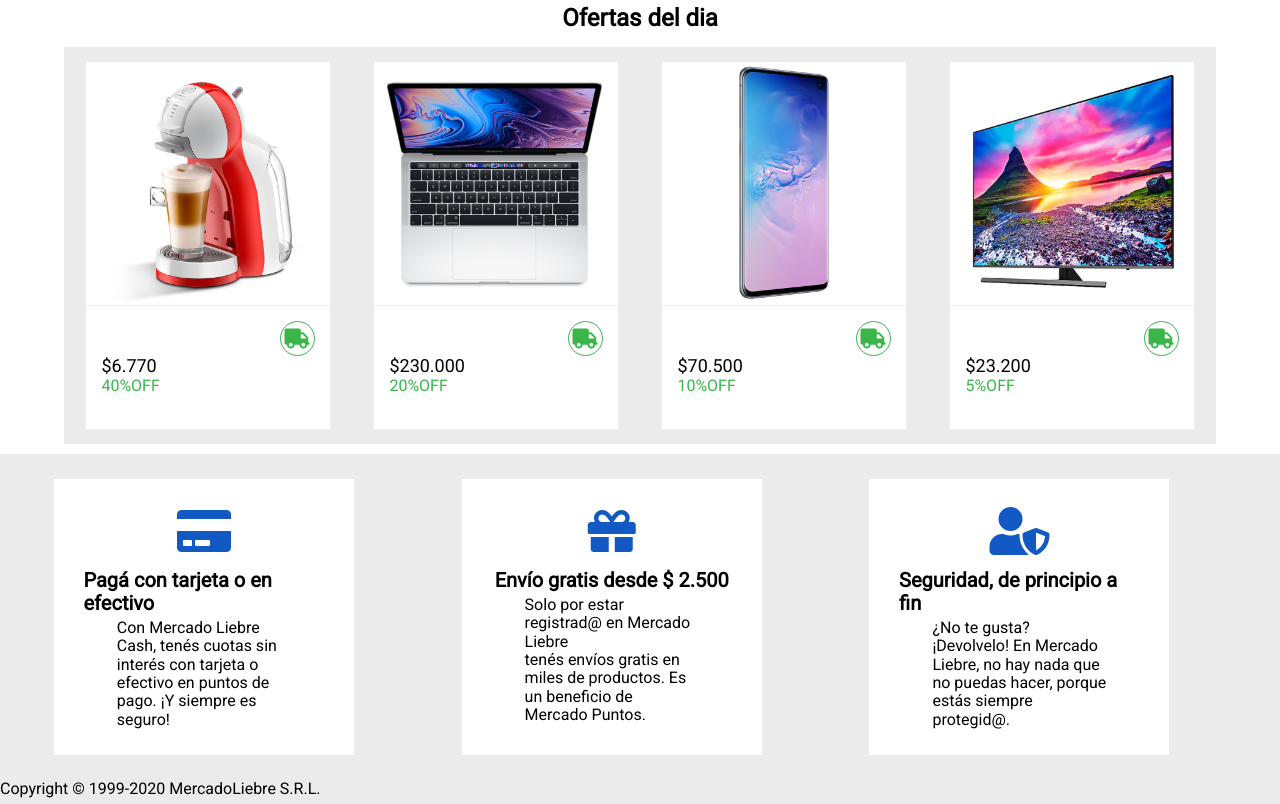
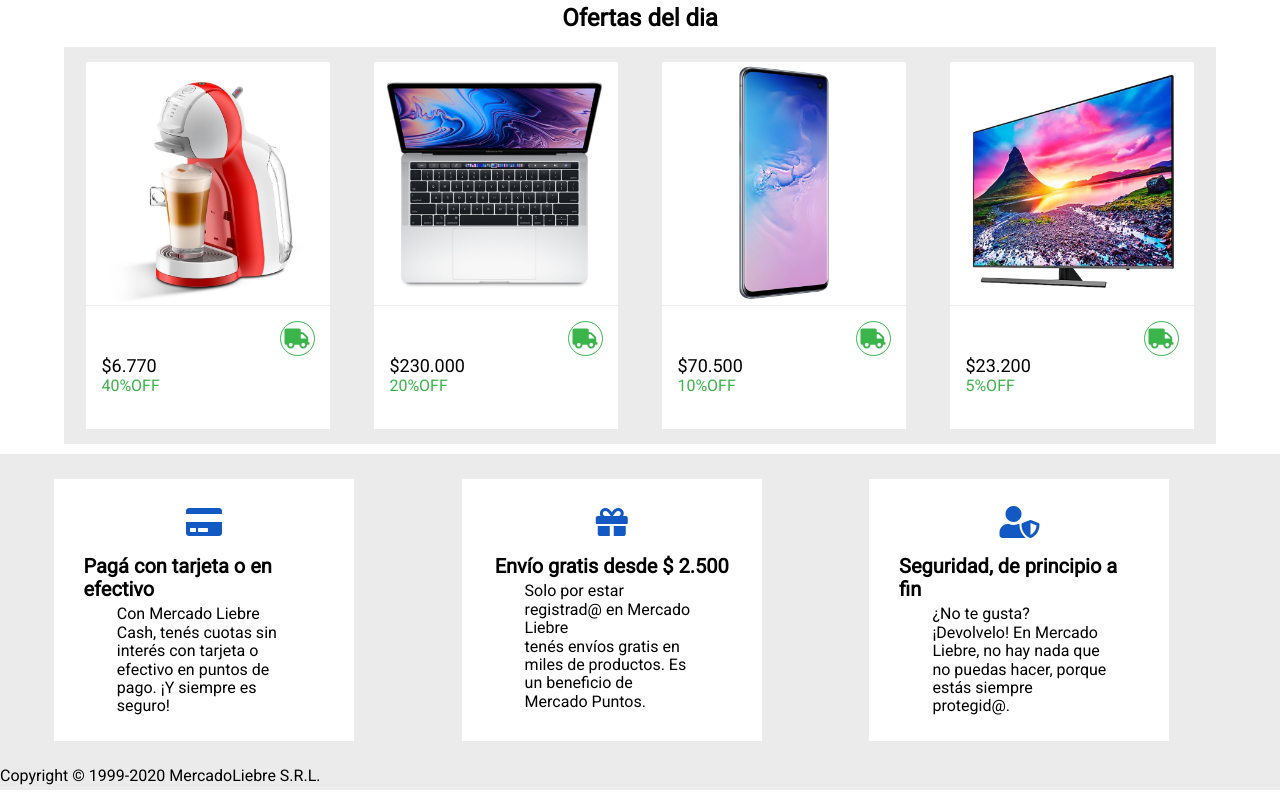
Before and after one commit to Hyoukaji/entregable-1, a website: page views/home.html in a window 1280 px wide. Shown: the part 651-1455 px from the top of the page. Drawn offline with Linux system fonts and the light colour scheme.

Commit message:
Detalles

```diff
--- a/public/css/styles.css
+++ b/public/css/styles.css
@@ -327,8 +327,8 @@ footer{
 .footer-icon{
     color: #1259c3;
     text-align: center;
-    font-size: 3em;
-    margin-bottom: 5px;
+    font-size: 2em;
+    margin-bottom: 10px;
 }
 
 .copy-r{
```
